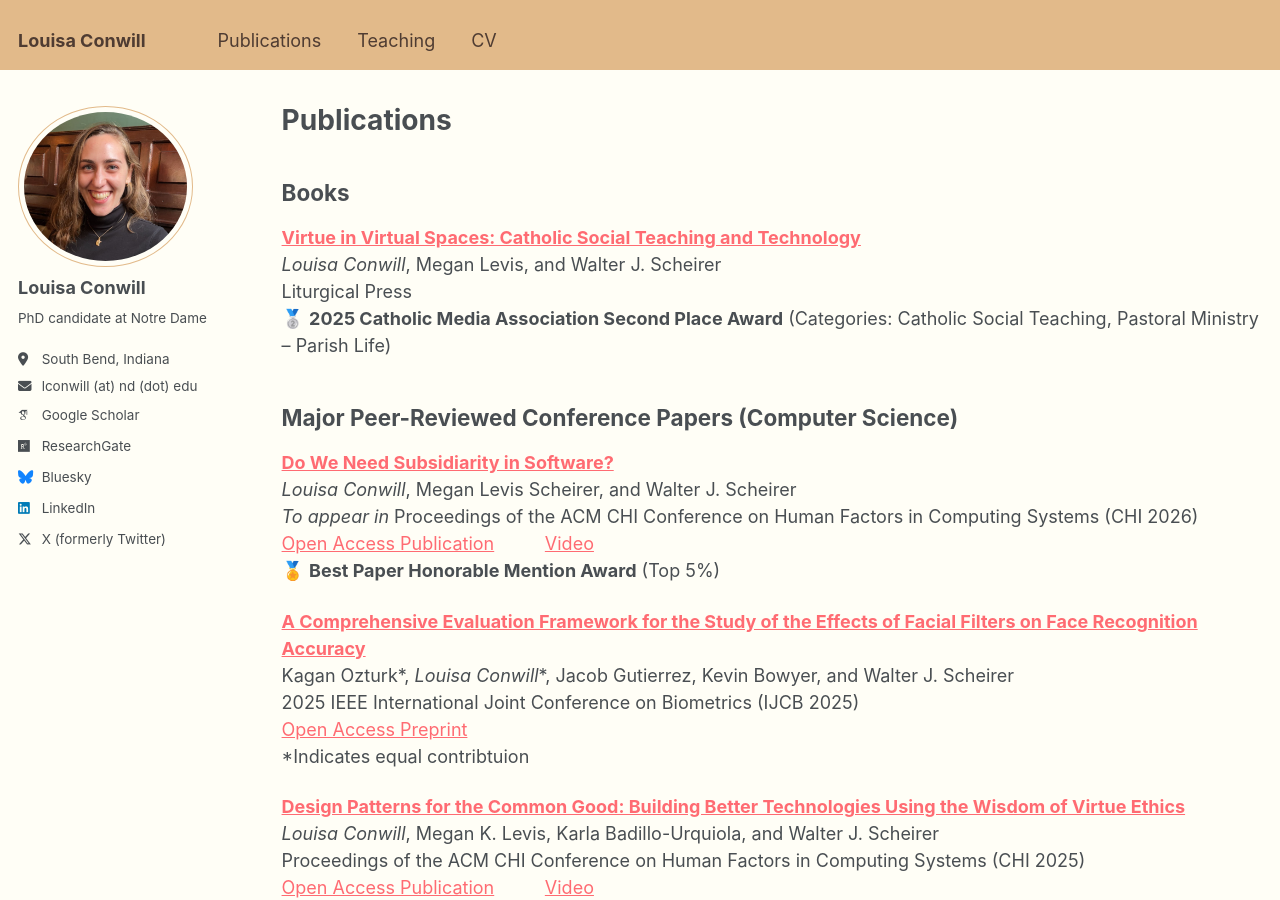
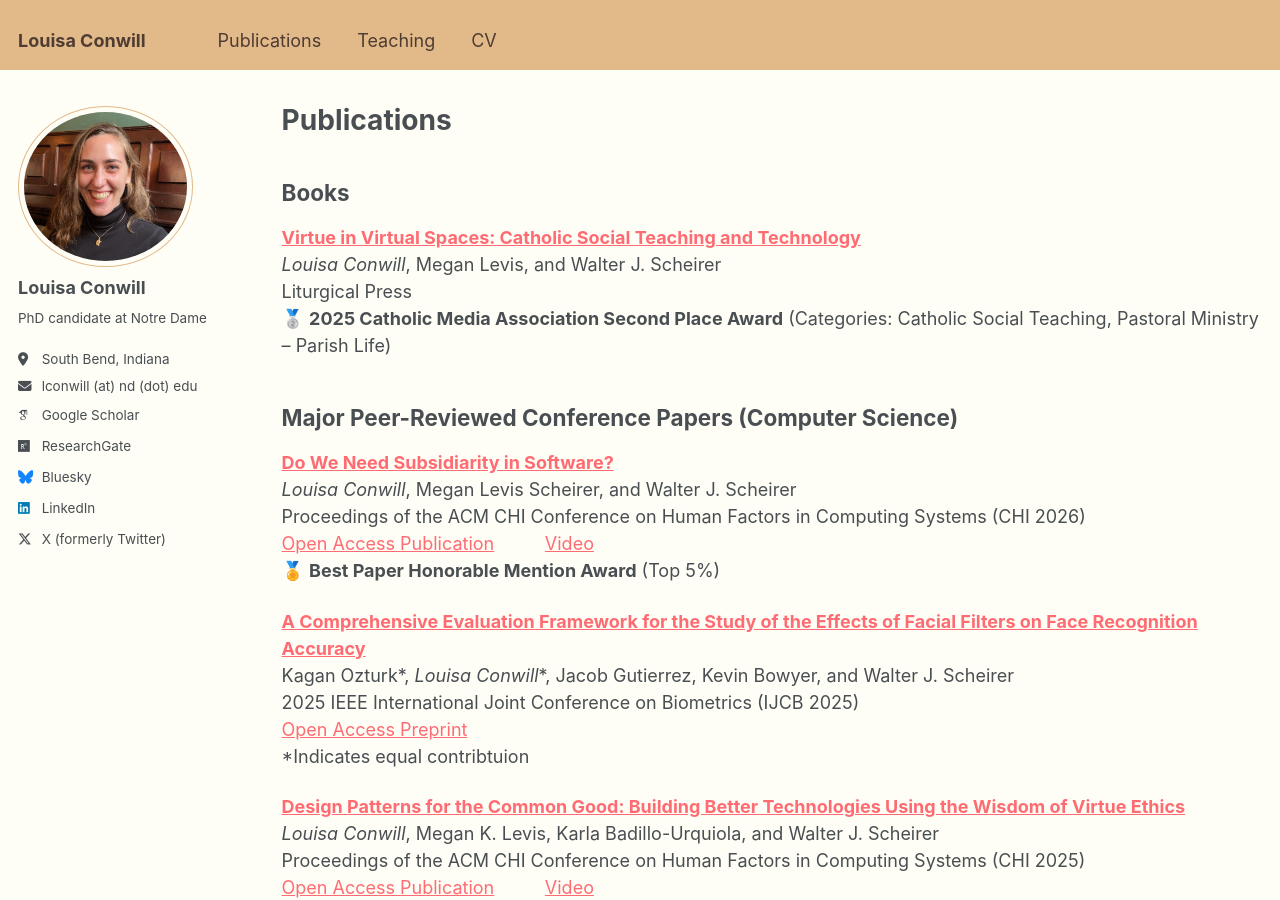
Before and after one commit to louisaconwill/louisaconwill.github.io, a Jekyll site: the page built from _pages/publications.md, in a window 1280 px wide and 900 px high. Built offline with Jekyll 4.4.1, drawn with Linux system fonts in a browser that asks for light colours; some web fonts are replaced.

Commit message:
Removed to appear in for chi 2026

```diff
--- a/_pages/publications.md
+++ b/_pages/publications.md
@@ -18,7 +18,7 @@ Liturgical Press<br/>
 ## Major Peer-Reviewed Conference Papers (Computer Science) ##
 [**Do We Need Subsidiarity in Software?**](https://dl.acm.org/doi/full/10.1145/3772318.3791098)<br/>
 *Louisa Conwill*, Megan Levis Scheirer, and Walter J. Scheirer<br/>
-*To appear in* Proceedings of the ACM CHI Conference on Human Factors in Computing Systems (CHI 2026)<br/>
+Proceedings of the ACM CHI Conference on Human Factors in Computing Systems (CHI 2026)<br/>
 [Open Access Publication](https://dl.acm.org/doi/full/10.1145/3772318.3791098)&nbsp; &nbsp; &nbsp; &nbsp; &nbsp; [Video](https://www.youtube.com/watch?v=ASYtr7zkJzs)<br/>
 🏅 **Best Paper Honorable Mention Award** (Top 5%)
 
```
